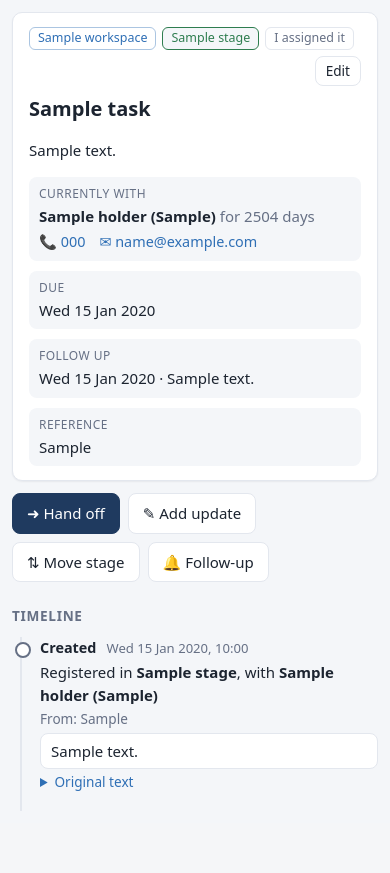
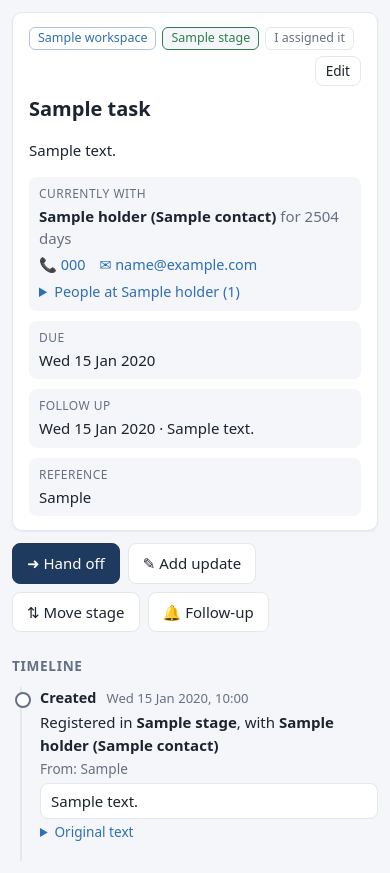
Before and after one commit to HishamHikami/task-manager, a Django app: page /tasks/1/ in a window 390 px wide. Shown: the part 100-973 px from the top of the page. Before the commit the page ends 911 px from the top, so only its background shows below. Run offline with Django 5.2, Linux system fonts and the light colour scheme; a user stored in the database is signed in; tables that the repository leaves empty hold one stand-in row (values such as "Sample post"); parts of the project's set-up code (start-up, migrations or seed data) failed here and were passed over.

Commit message:
People inside departments, with roles and a main contact
- New Contact model: name, role, phone, email, notes, active, main-contact flag
  (only one main contact per department)
- Department/committee page listing its people and its open tasks
- Main contact shown as "Finance (Sara)"; people list on the task page
- Adding a department during task creation/hand-off can include its main
  contact and their role
- Migration turns each existing point of contact into a main contact
- Fix inflated open-task counts on the workspaces page

Co-Authored-By: Claude Opus 5.5 <noreply@anthropic.com>
Claude-Session: https://claude.ai/code/session_014MM9GwUu696HYyb9XR35za

```diff
--- a/tracker/forms.py
+++ b/tracker/forms.py
@@ -1,7 +1,7 @@
 from django import forms
 from django.utils import timezone
 
-from .models import Holder, Stage, Task, Update, Workspace
+from .models import Contact, Holder, Stage, Task, Update, Workspace
 
 
 class DateInput(forms.DateInput):
@@ -45,7 +45,7 @@ class StageForm(forms.ModelForm):
 class HolderForm(forms.ModelForm):
     class Meta:
         model = Holder
-        fields = ["name", "kind", "contact_person", "phone", "email", "notes", "active"]
+        fields = ["name", "kind", "phone", "email", "notes", "active"]
         widgets = {
             "notes": forms.Textarea(attrs={"rows": 2}),
             "phone": forms.TextInput(attrs={"type": "tel", "autocomplete": "tel", "inputmode": "tel"}),
@@ -67,6 +67,20 @@ class HolderForm(forms.ModelForm):
         return name
 
 
+class ContactForm(forms.ModelForm):
+    class Meta:
+        model = Contact
+        fields = ["name", "role", "is_primary", "phone", "email", "notes", "active"]
+        widgets = {
+            "notes": forms.Textarea(attrs={"rows": 2}),
+            "phone": forms.TextInput(attrs={"type": "tel", "autocomplete": "tel", "inputmode": "tel"}),
+            "email": forms.EmailInput(attrs={"autocomplete": "email"}),
+        }
+
+    def clean_phone(self):
+        return " ".join(self.cleaned_data["phone"].split())
+
+
 class HolderChoiceField(forms.ModelChoiceField):
     def label_from_instance(self, obj):
         return obj.display_name
@@ -85,23 +99,33 @@ class NewHolderMixin(forms.Form):
         label="New holder type", choices=Holder.KIND_CHOICES, initial="person", required=False
     )
     new_holder_contact_person = forms.CharField(
-        label="Point of contact",
+        label="Main contact",
         max_length=120,
         required=False,
         help_text="For a department, committee or outside party: the person you deal with.",
+    )
+    new_holder_contact_role = forms.CharField(
+        label="Their role", max_length=120, required=False, help_text="e.g. Manager, Secretary."
     )
 
     def resolve_holder(self, workspace, field="current_holder"):
         name = (self.cleaned_data.get("new_holder") or "").strip()
         if name:
-            holder, _ = Holder.objects.get_or_create(
+            holder, created = Holder.objects.get_or_create(
                 workspace=workspace,
                 name=name,
-                defaults={
-                    "kind": self.cleaned_data.get("new_holder_kind") or "person",
-                    "contact_person": (self.cleaned_data.get("new_holder_contact_person") or "").strip(),
-                },
+                defaults={"kind": self.cleaned_data.get("new_holder_kind") or "person"},
             )
+            person = (self.cleaned_data.get("new_holder_contact_person") or "").strip()
+            if person and holder.is_group:
+                Contact.objects.get_or_create(
+                    holder=holder,
+                    name=person,
+                    defaults={
+                        "role": (self.cleaned_data.get("new_holder_contact_role") or "").strip(),
+                        "is_primary": created or not holder.contacts.filter(is_primary=True).exists(),
+                    },
+                )
             return holder
         return self.cleaned_data.get(field)
 
@@ -138,7 +162,7 @@ class TaskForm(NewHolderMixin, forms.ModelForm):
 
     field_order = [
         "title", "description", "my_role", "stage", "current_holder", "new_holder",
-        "new_holder_kind", "new_holder_contact_person", "priority", "due_date", "follow_up_date", "follow_up_note",
+        "new_holder_kind", "new_holder_contact_person", "new_holder_contact_role", "priority", "due_date", "follow_up_date", "follow_up_note",
         "reference", "first_note",
     ]
 
@@ -146,9 +170,7 @@ class TaskForm(NewHolderMixin, forms.ModelForm):
         super().__init__(*args, **kwargs)
         self.workspace = workspace
         self.fields["stage"].queryset = workspace.stages.all()
-        self.fields["current_holder"].queryset = workspace.holders.filter(active=True) | workspace.holders.filter(
-            pk=self.instance.current_holder_id or 0
-        )
+        self.fields["current_holder"].queryset = workspace.holders.filter(active=True).prefetch_related("contacts")
         self.fields["current_holder"].required = False
         if not self.instance.pk:
             self.fields["stage"].initial = workspace.first_open_stage()
@@ -156,7 +178,7 @@ class TaskForm(NewHolderMixin, forms.ModelForm):
             # Holder and stage changes on an existing task go through hand-off /
             # stage forms so they are recorded on the timeline.
             for name in ["stage", "current_holder", "new_holder", "new_holder_kind",
-                         "new_holder_contact_person", "first_note"]:
+                         "new_holder_contact_person", "new_holder_contact_role", "first_note"]:
                 self.fields.pop(name)
 
 
@@ -190,13 +212,14 @@ class HandoffForm(NewHolderMixin):
     follow_up_date = forms.DateField(label="Follow up on", widget=DateInput(), required=False)
 
     field_order = ["to_holder", "new_holder", "new_holder_kind", "new_holder_contact_person",
-                   "note", "occurred_at", "follow_up_date"]
+                   "new_holder_contact_role", "note", "occurred_at", "follow_up_date"]
 
     def __init__(self, *args, task, **kwargs):
         super().__init__(*args, **kwargs)
         self.task = task
-        self.fields["to_holder"].queryset = task.workspace.holders.filter(active=True).exclude(
-            pk=task.current_holder_id or 0
+        self.fields["to_holder"].queryset = (
+            task.workspace.holders.filter(active=True).exclude(pk=task.current_holder_id or 0)
+            .prefetch_related("contacts")
         )
         self.fields["occurred_at"].initial = timezone.localtime().replace(second=0, microsecond=0)
 
--- a/tracker/static/tracker/app.css
+++ b/tracker/static/tracker/app.css
@@ -231,3 +231,16 @@ table.list form { margin: 0; }
 .field[hidden] { display: none; }
 .contactlinks { display: flex; flex-wrap: wrap; gap: 4px 14px; margin-top: 4px; font-size: .9rem; }
 .contactlinks a { word-break: break-all; }
+.crumbs { margin: 0 0 4px; font-size: .9rem; }
+.person { display: flex; justify-content: space-between; gap: 12px; padding: 10px 0; border-top: 1px solid var(--border); }
+.person:first-of-type { border-top: 0; }
+.person.inactive { opacity: .6; }
+.person-main { display: flex; flex-direction: column; gap: 2px; min-width: 0; }
+.person-main .role { color: var(--muted); font-size: .9rem; }
+.person-actions { display: flex; flex-direction: column; align-items: flex-end; gap: 4px; font-size: .9rem; }
+.person-actions form { margin: 0; }
+.badge-main { background: color-mix(in srgb, var(--accent) 14%, transparent); color: var(--accent); align-self: flex-start; }
+.people-mini { margin-top: 6px; font-size: .9rem; }
+.people-mini summary { cursor: pointer; color: var(--accent); }
+.people-mini ul { margin: 6px 0; padding-left: 18px; }
+.people-mini li { margin: 2px 0; }
--- a/tracker/static/tracker/app.js
+++ b/tracker/static/tracker/app.js
@@ -1,8 +1,11 @@
-// Show "Point of contact" only when the holder type is a group
+// Show the "Main contact" fields only when the holder type is a group
 // (department, committee or outside party), not a single person.
 (function () {
   var GROUP_KINDS = ["department", "committee", "external"];
-  var PAIRS = [["kind", "contact_person"], ["new_holder_kind", "new_holder_contact_person"]];
+  var PAIRS = [
+    ["new_holder_kind", "new_holder_contact_person"],
+    ["new_holder_kind", "new_holder_contact_role"],
+  ];
 
   function sync(root) {
     PAIRS.forEach(function (pair) {
--- a/tracker/templates/tracker/task_detail.html
+++ b/tracker/templates/tracker/task_detail.html
@@ -12,7 +12,13 @@
   <h1>{{ task.title }}</h1>
   {% if task.description %}<p class="desc">{{ task.description|linebreaksbr }}</p>{% endif %}
   <dl class="facts">
-    <div><dt>Currently with</dt><dd>{% if task.current_holder %}<strong>{{ task.current_holder.display_name }}</strong><span class="muted"> for {{ task.days_with_holder }} day{{ task.days_with_holder|pluralize }}</span>{% with h=task.current_holder %}{% if h.phone or h.email %}<span class="contactlinks">{% if h.phone %}<a href="tel:{{ h.phone_link }}">📞 {{ h.phone }}</a>{% endif %}{% if h.email %}<a href="mailto:{{ h.email }}">✉ {{ h.email }}</a>{% endif %}</span>{% endif %}{% endwith %}{% else %}<span class="muted">Nobody yet</span>{% endif %}</dd></div>
+    <div><dt>Currently with</dt><dd>{% if task.current_holder %}<strong>{{ task.current_holder.display_name }}</strong><span class="muted"> for {{ task.days_with_holder }} day{{ task.days_with_holder|pluralize }}</span>{% with h=task.current_holder %}{% if h.phone or h.email %}<span class="contactlinks">{% if h.phone %}<a href="tel:{{ h.phone_link }}">📞 {{ h.phone }}</a>{% endif %}{% if h.email %}<a href="mailto:{{ h.email }}">✉ {{ h.email }}</a>{% endif %}</span>{% endif %}
+      {% if h.is_group %}{% with people=h.contacts.all %}{% if people %}
+      <details class="people-mini"><summary>People at {{ h.name }} ({{ people|length }})</summary>
+        <ul>{% for c in people %}{% if c.active %}<li><strong>{{ c.name }}</strong>{% if c.role %} · {{ c.role }}{% endif %}{% if c.is_primary %} ★{% endif %}
+          {% if c.phone %} · <a href="tel:{{ c.phone_link }}">📞 {{ c.phone }}</a>{% endif %}{% if c.email %} · <a href="mailto:{{ c.email }}">✉</a>{% endif %}</li>{% endif %}{% endfor %}</ul>
+        <a href="{{ h.get_absolute_url }}">Manage people</a>
+      </details>{% endif %}{% endwith %}{% endif %}{% endwith %}{% else %}<span class="muted">Nobody yet</span>{% endif %}</dd></div>
     <div><dt>Due</dt><dd>{% if task.due_date %}<span class="{% if task.is_overdue %}text-red{% endif %}">{{ task.due_date|date:"D d M Y" }}</span>{% else %}—{% endif %}</dd></div>
     <div><dt>Follow up</dt><dd>{% if task.follow_up_date %}<span class="{% if task.follow_up_due %}text-amber{% endif %}">{{ task.follow_up_date|date:"D d M Y" }}</span>{% if task.follow_up_note %} · {{ task.follow_up_note }}{% endif %}{% else %}—{% endif %}</dd></div>
     {% if task.reference %}<div><dt>Reference</dt><dd>{{ task.reference }}</dd></div>{% endif %}
--- a/tracker/templates/tracker/workspace_detail.html
+++ b/tracker/templates/tracker/workspace_detail.html
@@ -20,7 +20,7 @@
     <table class="list">
       {% for h in holders %}
       <tr class="{% if not h.active %}inactive{% endif %}">
-        <td><strong>{{ h.name }}</strong><br><small class="muted">{{ h.get_kind_display }}{% if h.is_group and h.contact_person %} · contact: {{ h.contact_person }}{% endif %}{% if h.phone %} · <a href="tel:{{ h.phone_link }}">{{ h.phone }}</a>{% endif %}{% if h.email %} · <a href="mailto:{{ h.email }}">{{ h.email }}</a>{% endif %}{% if not h.active %} · inactive{% endif %}</small></td>
+        <td><a href="{{ h.get_absolute_url }}"><strong>{{ h.name }}</strong></a><br><small class="muted">{{ h.get_kind_display }}{% if h.is_group %} · {{ h.contacts.all|length }} {% if h.contacts.all|length == 1 %}person{% else %}people{% endif %}{% with m=h.primary_contact %}{% if m %} · ★ {{ m.name }}{% if m.role %} ({{ m.role }}){% endif %}{% endif %}{% endwith %}{% endif %}{% if h.phone %} · <a href="tel:{{ h.phone_link }}">{{ h.phone }}</a>{% endif %}{% if h.email %} · <a href="mailto:{{ h.email }}">{{ h.email }}</a>{% endif %}{% if not h.active %} · inactive{% endif %}</small></td>
         <td class="num"><a href="{% url 'task_list' %}?ws={{ workspace.pk }}&holder={{ h.pk }}">{{ h.open_count }} open</a></td>
         <td class="num"><a href="{% url 'holder_edit' h.pk %}">Edit</a></td>
       </tr>
--- a/tracker/urls.py
+++ b/tracker/urls.py
@@ -19,7 +19,11 @@ urlpatterns = [
     path("workspaces/<int:pk>/", views.workspace_detail, name="workspace_detail"),
     path("workspaces/<int:pk>/edit/", views.workspace_edit, name="workspace_edit"),
     path("workspaces/<int:ws_pk>/holders/new/", views.holder_create, name="holder_create"),
+    path("holders/<int:pk>/", views.holder_detail, name="holder_detail"),
     path("holders/<int:pk>/edit/", views.holder_edit, name="holder_edit"),
+    path("holders/<int:holder_pk>/people/new/", views.contact_create, name="contact_create"),
+    path("people/<int:pk>/edit/", views.contact_edit, name="contact_edit"),
+    path("people/<int:pk>/delete/", views.contact_delete, name="contact_delete"),
     path("workspaces/<int:ws_pk>/stages/new/", views.stage_create, name="stage_create"),
     path("stages/<int:pk>/edit/", views.stage_edit, name="stage_edit"),
     path("stages/<int:pk>/delete/", views.stage_delete, name="stage_delete"),
--- a/tracker/views.py
+++ b/tracker/views.py
@@ -15,6 +15,7 @@ from django.views.decorators.http import require_POST
 
 from . import services
 from .forms import (
+    ContactForm,
     FollowUpForm,
     HandoffForm,
     HolderForm,
@@ -24,7 +25,7 @@ from .forms import (
     UpdateForm,
     WorkspaceForm,
 )
-from .models import Holder, Stage, Task, Workspace
+from .models import Contact, Holder, Stage, Task, Workspace
 
 
 # --- Login with simple throttling -------------------------------------------------
@@ -86,7 +87,11 @@ def _selected_workspace(request):
 
 
 def _base_tasks(workspace):
-    qs = Task.objects.active_workspaces().select_related("workspace", "stage", "current_holder")
+    qs = (
+        Task.objects.active_workspaces()
+        .select_related("workspace", "stage", "current_holder")
+        .prefetch_related("current_holder__contacts")
+    )
     if workspace:
         qs = qs.filter(workspace=workspace)
     return qs
@@ -159,7 +164,10 @@ def task_list(request):
     if role in dict(Task.ROLE_CHOICES):
         qs = qs.filter(my_role=role)
 
-    holders = Holder.objects.filter(active=True, workspace__archived=False).select_related("workspace")
+    holders = (
+        Holder.objects.filter(active=True, workspace__archived=False)
+        .select_related("workspace").prefetch_related("contacts")
+    )
     if workspace:
         holders = holders.filter(workspace=workspace)
     return render(
@@ -213,8 +221,14 @@ def task_create(request, ws_pk):
 
 
 def task_detail(request, pk):
-    task = get_object_or_404(Task.objects.select_related("workspace", "stage", "current_holder"), pk=pk)
-    updates = task.updates.select_related("from_holder", "to_holder", "from_stage", "to_stage")
+    task = get_object_or_404(
+        Task.objects.select_related("workspace", "stage", "current_holder")
+        .prefetch_related("current_holder__contacts"),
+        pk=pk,
+    )
+    updates = task.updates.select_related("from_holder", "to_holder", "from_stage", "to_stage").prefetch_related(
+        "from_holder__contacts", "to_holder__contacts"
+    )
     return render(
         request,
         "tracker/task_detail.html",
@@ -253,7 +267,9 @@ def task_delete(request, pk):
 
 def _detail_with_errors(request, task, **forms):
     """Re-render the task page with a failed form's errors."""
-    updates = task.updates.select_related("from_holder", "to_holder", "from_stage", "to_stage")
+    updates = task.updates.select_related("from_holder", "to_holder", "from_stage", "to_stage").prefetch_related(
+        "from_holder__contacts", "to_holder__contacts"
+    )
     context = {
         "task": task,
         "workspace": task.workspace,
@@ -323,8 +339,9 @@ def task_follow_up(request, pk):
 # --- Workspaces, stages, holders --------------------------------------------------
 
 def workspace_list(request):
+    # distinct=True on both: two joined counts otherwise multiply each other.
     workspaces = Workspace.objects.annotate(
-        open_count=Count("tasks", filter=Q(tasks__stage__is_closed=False)),
+        open_count=Count("tasks", filter=Q(tasks__stage__is_closed=False), distinct=True),
         holder_count=Count("holders", distinct=True),
     )
     return render(request, "tracker/workspace_list.html", {"workspaces": workspaces})
@@ -342,7 +359,9 @@ def workspace_create(request):
 
 def workspace_detail(request, pk):
     workspace = get_object_or_404(Workspace, pk=pk)
-    holders = workspace.holders.annotate(open_count=Count("tasks", filter=Q(tasks__stage__is_closed=False)))
+    holders = workspace.holders.annotate(
+        open_count=Count("tasks", filter=Q(tasks__stage__is_closed=False))
+    ).prefetch_related("contacts")
     stages = workspace.stages.annotate(task_count=Count("tasks"))
     return render(
         request,
@@ -373,6 +392,9 @@ def holder_create(request, ws_pk):
         holder = form.save(commit=False)
         holder.workspace = workspace
         holder.save()
+        if holder.is_group:
+            messages.success(request, f"Added {holder.name}. Now add the people who work there.")
+            return redirect(holder)
         messages.success(request, f"Added {holder.name}.")
         return redirect(workspace)
     return render(
@@ -387,7 +409,7 @@ def holder_edit(request, pk):
     if request.method == "POST" and form.is_valid():
         form.save()
         messages.success(request, "Saved.")
-        return redirect(holder.workspace)
+        return redirect(holder if holder.is_group else holder.workspace)
     return render(
         request, "tracker/form.html",
         {"form": form, "title": f"Edit {holder.name}", "cancel_url": holder.workspace.get_absolute_url()},
@@ -431,3 +453,58 @@ def stage_delete(request, pk):
         stage.delete()
         messages.success(request, "Stage removed.")
     return redirect(stage.workspace)
+
+
+# --- People inside a department / committee ---------------------------------------
+
+def holder_detail(request, pk):
+    holder = get_object_or_404(Holder.objects.select_related("workspace"), pk=pk)
+    open_tasks = (
+        holder.tasks.open().select_related("workspace", "stage", "current_holder")
+        .prefetch_related("current_holder__contacts")
+    )
+    return render(
+        request,
+        "tracker/holder_detail.html",
+        {"holder": holder, "workspace": holder.workspace, "contacts": holder.contacts.all(),
+         "open_tasks": open_tasks},
+    )
+
+
+def contact_create(request, holder_pk):
+    holder = get_object_or_404(Holder, pk=holder_pk)
+    is_first = not holder.contacts.exists()
+    form = ContactForm(request.POST or None, initial={"is_primary": is_first})
+    if request.method == "POST" and form.is_valid():
+        contact = form.save(commit=False)
+        contact.holder = holder
+        contact.save()
+        messages.success(request, f"Added {contact.name} to {holder.name}.")
+        return redirect(holder)
+    return render(
+        request, "tracker/form.html",
+        {"form": form, "title": f"Add a person to {holder.name}", "cancel_url": holder.get_absolute_url()},
+    )
+
+
+def contact_edit(request, pk):
+    contact = get_object_or_404(Contact.objects.select_related("holder"), pk=pk)
+    form = ContactForm(request.POST or None, instance=contact)
+    if request.method == "POST" and form.is_valid():
+        form.save()
+        messages.success(request, "Saved.")
+        return redirect(contact.holder)
+    return render(
+        request, "tracker/form.html",
+        {"form": form, "title": f"Edit {contact.name} ({contact.holder.name})",
+         "cancel_url": contact.holder.get_absolute_url()},
+    )
+
+
+@require_POST
+def contact_delete(request, pk):
+    contact = get_object_or_404(Contact.objects.select_related("holder"), pk=pk)
+    holder = contact.holder
+    contact.delete()
+    messages.success(request, f"Removed {contact.name}.")
+    return redirect(holder)
```
Also changed, not shown: tracker/admin.py (+8 -1 lines), tracker/models.py (+65 -21 lines), tracker/templates/tracker/holder_detail.html (added, +54 -0 lines), tracker/tests.py (+55 -15 lines), tracker/migrations/0004_holder_contacts.py (added).
